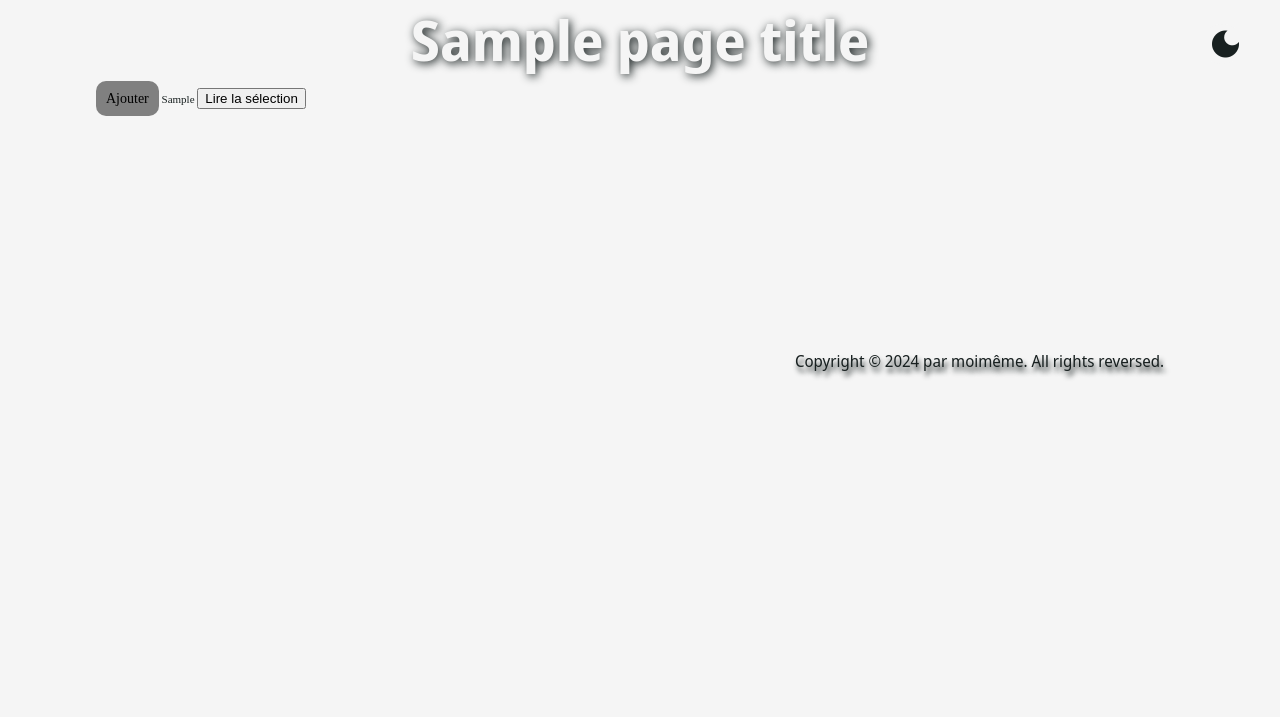
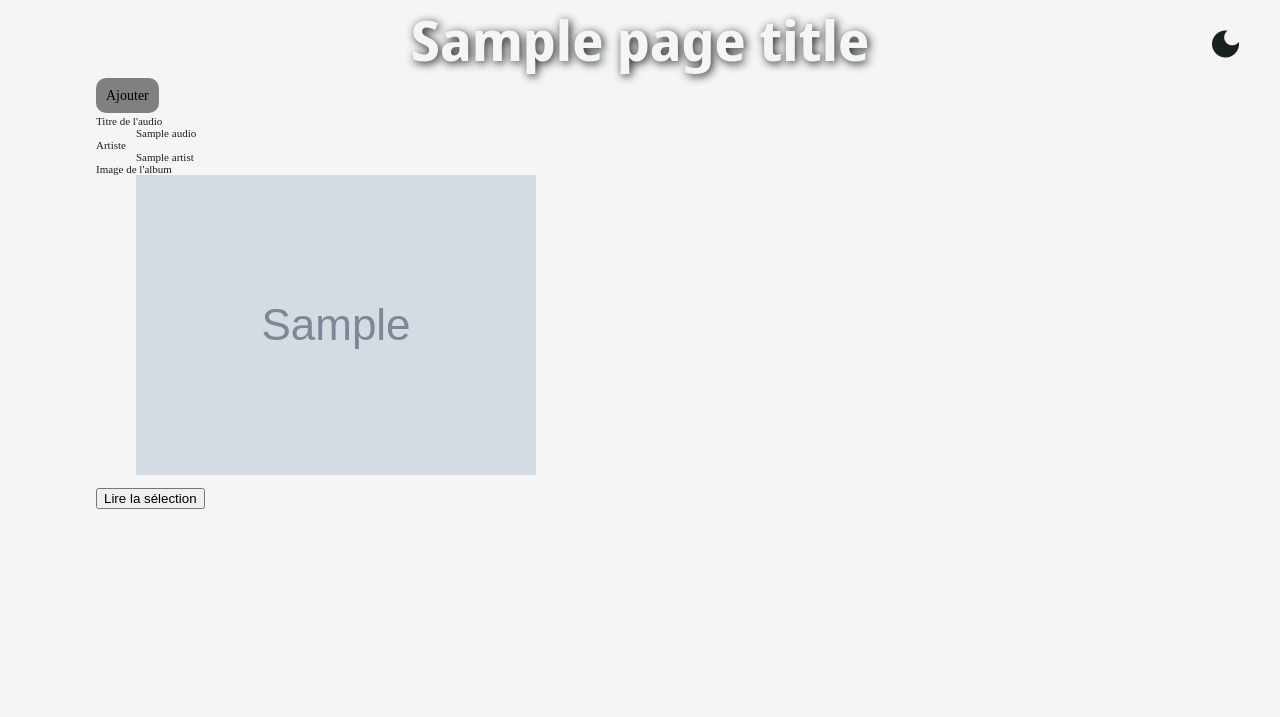
Before and after one commit to janlwy/test, a PHP site: template Views/main/audioList.php in a window 1280 px wide. Shown: the top 717 px of the page. Run offline with PHP 8.4, Linux system fonts and the light colour scheme; the template is opened without the code that fills it: most values are stand-ins (such as "Sample title", 1, 10 or a date in 2020); grey boxes marked "Sample" are stand-in pictures.

Commit message:
refactor: Convert audio list from table to definition list in audioList.php

```diff
--- a/Views/main/audioList.php
+++ b/Views/main/audioList.php
@@ -1,7 +1,18 @@
 <section>
     <span class="br"></span>
     <a href='index.php?url=audio/insert' class='btnBase gris'>Ajouter</a>
-    <?php echo $audioList; ?>
+    <dl>
+        <?php foreach ($audios as $audio): ?>
+            <dt>Titre de l'audio</dt>
+            <dd><?php echo htmlspecialchars($audio['title'], ENT_QUOTES, 'UTF-8'); ?></dd>
+
+            <dt>Artiste</dt>
+            <dd><?php echo htmlspecialchars($audio['artist'], ENT_QUOTES, 'UTF-8'); ?></dd>
+
+            <dt>Image de l'album</dt>
+            <dd><img src="<?php echo htmlspecialchars($audio['image'], ENT_QUOTES, 'UTF-8'); ?>" alt="Image de l'album"></dd>
+        <?php endforeach; ?>
+    </dl>
     <script>
         var audios = <?php echo json_encode($audios); ?>;
     </script>
```
